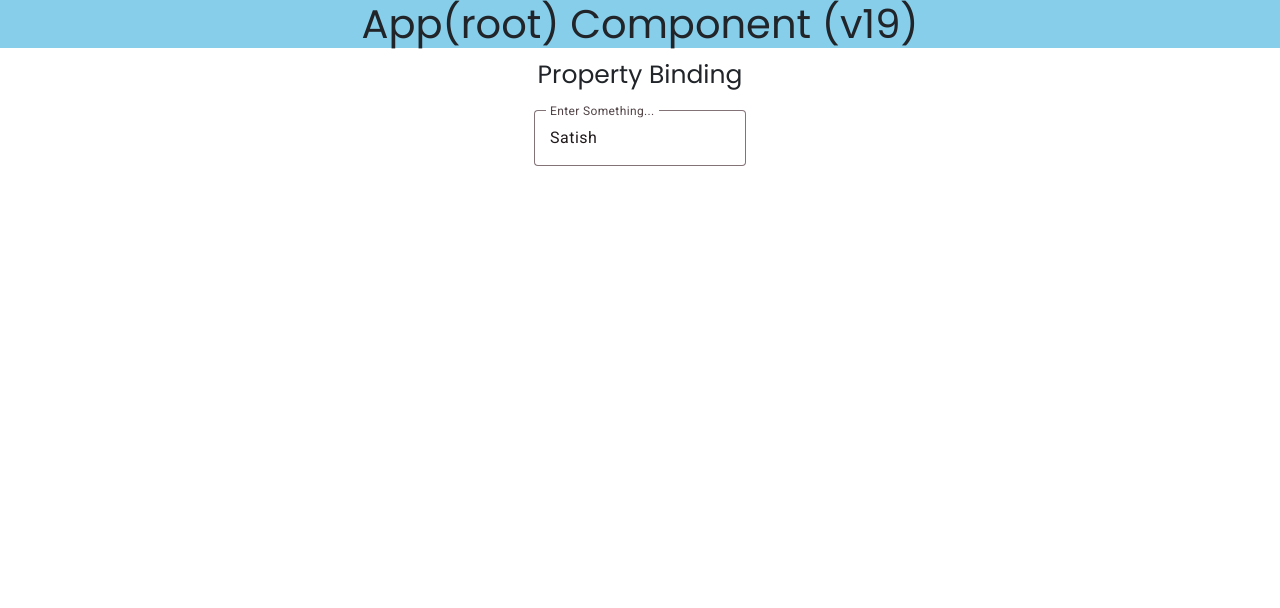
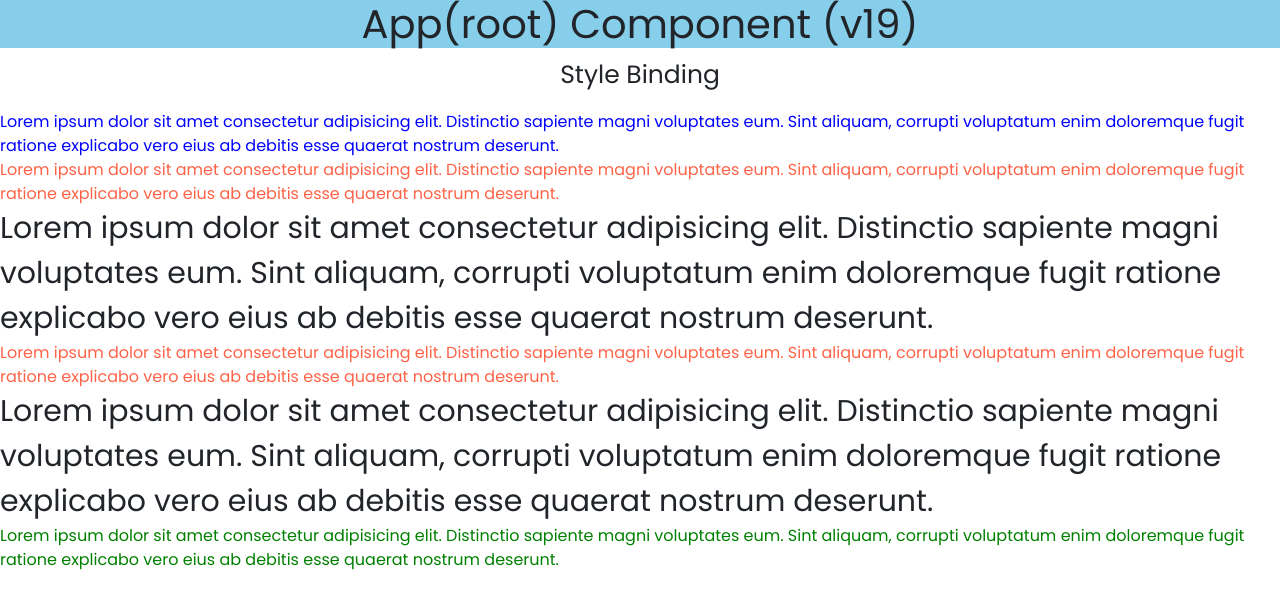
Before and after one commit to SatishKonduru/SELF-19, an Angular app: page / in a window 1280 px wide. Shown: the top 608 px of the page. Built offline with nearby package versions, Linux system fonts and the light colour scheme.

Commit message:
Style Binding

```diff
--- a/src/app/app.component.html
+++ b/src/app/app.component.html
@@ -3,4 +3,5 @@
 <!-- <div class="app-test"></div> -->
 <!-- <div id="app-test"></div> -->
 <!-- <app-interpolation></app-interpolation> -->
-<app-property-binding></app-property-binding>
+<!-- <app-property-binding></app-property-binding> -->
+<app-style-binding></app-style-binding>
--- a/src/app/app.component.ts
+++ b/src/app/app.component.ts
@@ -3,10 +3,11 @@
 import { TestComponent } from './components/test/test.component';
 import { InterpolationComponent } from './components/interpolation/interpolation.component';
 import { PropertyBindingComponent } from './components/property-binding/property-binding.component';
+import { StyleBindingComponent } from './components/style-binding/style-binding.component';
 
 @Component({
   selector: 'app-root',
-  imports: [RouterOutlet, PropertyBindingComponent],
+  imports: [RouterOutlet, StyleBindingComponent],
   templateUrl: './app.component.html',
   styleUrl: './app.component.css',
 })
--- /dev/null
+++ b/src/app/components/style-binding/style-binding.component.html
@@ -0,0 +1,39 @@
+<div style="display: flex; justify-content: center">
+  <p style="font-size: 25px">Style Binding</p>
+</div>
+
+<div style="color: blue">
+  Lorem ipsum dolor sit amet consectetur adipisicing elit. Distinctio sapiente
+  magni voluptates eum. Sint aliquam, corrupti voluptatum enim doloremque fugit
+  ratione explicabo vero eius ab debitis esse quaerat nostrum deserunt.
+</div>
+
+<div [style.color]="textColor">
+  Lorem ipsum dolor sit amet consectetur adipisicing elit. Distinctio sapiente
+  magni voluptates eum. Sint aliquam, corrupti voluptatum enim doloremque fugit
+  ratione explicabo vero eius ab debitis esse quaerat nostrum deserunt.
+</div>
+
+<div [style.fontSize]="textSize">
+  Lorem ipsum dolor sit amet consectetur adipisicing elit. Distinctio sapiente
+  magni voluptates eum. Sint aliquam, corrupti voluptatum enim doloremque fugit
+  ratione explicabo vero eius ab debitis esse quaerat nostrum deserunt.
+</div>
+
+<div [style.color]="textColor">
+  Lorem ipsum dolor sit amet consectetur adipisicing elit. Distinctio sapiente
+  magni voluptates eum. Sint aliquam, corrupti voluptatum enim doloremque fugit
+  ratione explicabo vero eius ab debitis esse quaerat nostrum deserunt.
+</div>
+
+<div [ngStyle]="myValue >= 10 ? { fontSize: textSize } : { color: textColor }">
+  Lorem ipsum dolor sit amet consectetur adipisicing elit. Distinctio sapiente
+  magni voluptates eum. Sint aliquam, corrupti voluptatum enim doloremque fugit
+  ratione explicabo vero eius ab debitis esse quaerat nostrum deserunt.
+</div>
+
+<div [ngStyle]="true ? { color: 'green' } : { color: 'red' }">
+  Lorem ipsum dolor sit amet consectetur adipisicing elit. Distinctio sapiente
+  magni voluptates eum. Sint aliquam, corrupti voluptatum enim doloremque fugit
+  ratione explicabo vero eius ab debitis esse quaerat nostrum deserunt.
+</div>
--- /dev/null
+++ b/src/app/components/style-binding/style-binding.component.ts
@@ -0,0 +1,18 @@
+import { CommonModule } from '@angular/common';
+import { Component } from '@angular/core';
+
+@Component({
+  selector: 'app-style-binding',
+  imports: [CommonModule],
+  templateUrl: './style-binding.component.html',
+  styleUrl: './style-binding.component.css',
+})
+export class StyleBindingComponent {
+  textColor = 'tomato';
+  textSize = '30px';
+  myValue = 10;
+  myStyles = {
+    color: this.textColor,
+    fontSize: this.textSize,
+  };
+}
```
Also changed, not shown: src/app/components/style-binding/style-binding.component.css (added).
